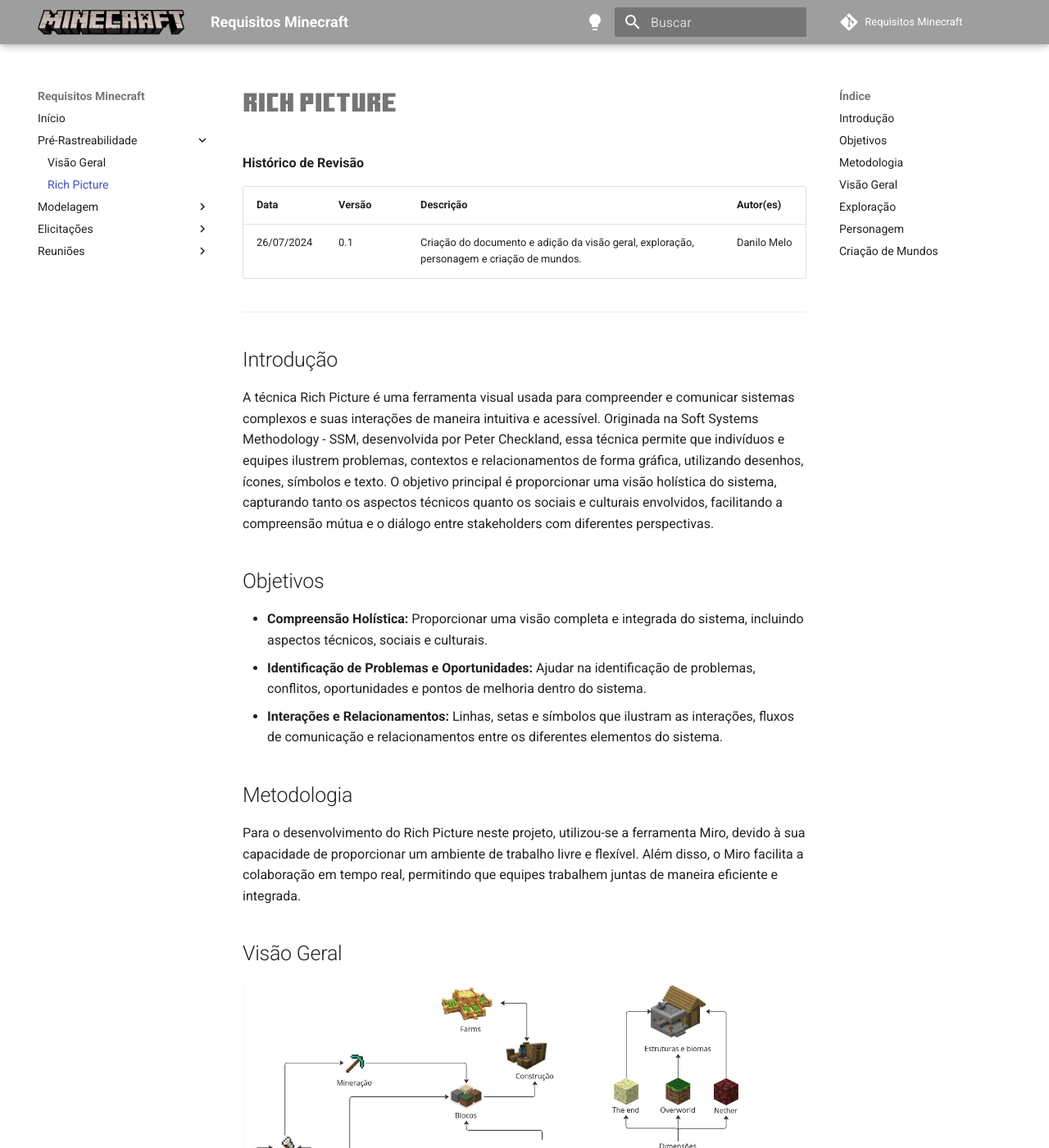
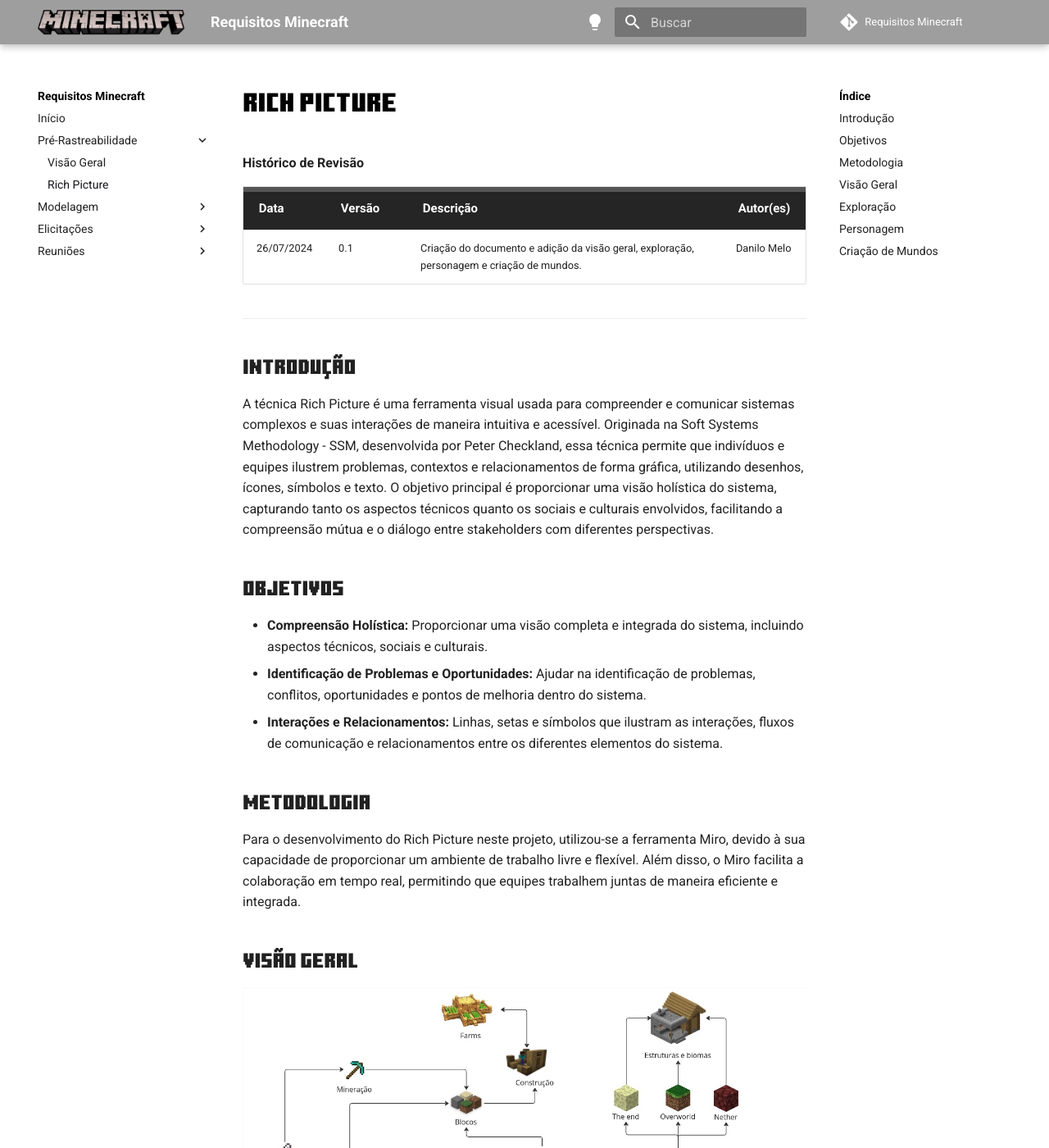
Before and after one commit to reqMinecraft2024/Requisitos-Minecraft, an MkDocs documentation site: the page built from docs/pre-rastreabilidade/Rich Picture.md, in a window 1280 px wide and 1400 px high. Shown: the whole window at 82% size. Built offline with MkDocs 1.6.1 and Material for MkDocs 9.7.7, drawn with Linux system fonts in a browser that asks for light colours; some web fonts are replaced; comment, search, counter and statistics services are not loaded; grey boxes are pictures that could not be loaded.

Commit message:
atualizações no css

```diff
--- a/docs/assets/css/style.css
+++ b/docs/assets/css/style.css
@@ -3,7 +3,7 @@
     src: url('../fonts/minecraft-ten.ttf') format('truetype');
 }
 
-h1 {
+h1, h2 {
     font-family: 'Minecraft-ten', sans-serif;
 }
 
@@ -47,3 +47,104 @@ header, footer {background: url(https://www.minecraft.net/content/dam/minecraft/
 .md-logo img{
     height: 30px!important;
 }
+
+thead{
+    border-style: none;
+    box-shadow: inset 0px 0px 0 #111, inset 0px 6px 0 #555;
+    font-size: .75rem;
+    background: #252525;
+    color: #fff;
+}
+
+:root, [data-md-color-scheme=default] {
+    --md-hue: 225deg;
+    --md-default-fg-color: #000000de;
+    --md-default-fg-color--light: #000000;
+    --md-default-fg-color--lighter: #00000052;
+    --md-default-fg-color--lightest: #00000012;
+    --md-default-bg-color: #fff;
+    --md-default-bg-color--light: #ffffffb3;
+    --md-default-bg-color--lighter: #ffffff4d;
+    --md-default-bg-color--lightest: #ffffff1f;
+    --md-code-fg-color: #36464e;
+    --md-code-bg-color: #f5f5f5;
+    --md-code-hl-color: #4287ff;
+    --md-code-hl-color--light: #4287ff1a;
+    --md-code-hl-number-color: #d52a2a;
+    --md-code-hl-special-color: #db1457;
+    --md-code-hl-function-color: #a846b9;
+    --md-code-hl-constant-color: #6e59d9;
+    --md-code-hl-keyword-color: #3f6ec6;
+    --md-code-hl-string-color: #1c7d4d;
+    --md-code-hl-name-color: var(--md-code-fg-color);
+    --md-code-hl-operator-color: var(--md-default-fg-color--light);
+    --md-code-hl-punctuation-color: var(--md-default-fg-color--light);
+    --md-code-hl-comment-color: var(--md-default-fg-color--light);
+    --md-code-hl-generic-color: var(--md-default-fg-color--light);
+    --md-code-hl-variable-color: var(--md-default-fg-color--light);
+    --md-typeset-color: var(--md-default-fg-color);
+    --md-typeset-a-color: var(--md-primary-fg-color);
+    --md-typeset-del-color: #f5503d26;
+    --md-typeset-ins-color: #0bd57026;
+    --md-typeset-kbd-color: #fafafa;
+    --md-typeset-kbd-accent-color: #fff;
+    --md-typeset-kbd-border-color: #b8b8b8;
+    --md-typeset-mark-color: #ffff0080;
+    --md-typeset-table-color: #0000001f;
+    --md-typeset-table-color--light: rgba(0, 0, 0, .035);
+    --md-admonition-fg-color: var(--md-default-fg-color);
+    --md-admonition-bg-color: var(--md-default-bg-color);
+    --md-warning-fg-color: #000000de;
+    --md-warning-bg-color: #ff9;
+    --md-footer-fg-color: #fff;
+    --md-footer-fg-color--light: #ffffffb3;
+    --md-footer-fg-color--lighter: #ffffff73;
+    --md-footer-bg-color: #000000de;
+    --md-footer-bg-color--dark: #00000052;
+    --md-shadow-z1: 0 0.2rem 0.5rem #0000000d, 0 0 0.05rem #0000001a;
+    --md-shadow-z2: 0 0.2rem 0.5rem #0000001a, 0 0 0.05rem #00000040;
+    --md-shadow-z3: 0 0.2rem 0.5rem #0003, 0 0 0.05rem #00000059;
+}
+
+[data-md-color-scheme=slate] {
+    --md-default-fg-color: hsla(var(--md-hue), 15%, 90%, 0.82);
+    --md-default-fg-color--light: #fff;
+    --md-default-fg-color--lighter: hsla(var(--md-hue), 15%, 90%, 0.32);
+    --md-default-fg-color--lightest: hsla(var(--md-hue), 15%, 90%, 0.12);
+    --md-default-bg-color: hsla(var(--md-hue), 15%, 14%, 1);
+    --md-default-bg-color--light: hsla(var(--md-hue), 15%, 14%, 0.54);
+    --md-default-bg-color--lighter: hsla(var(--md-hue), 15%, 14%, 0.26);
+    --md-default-bg-color--lightest: hsla(var(--md-hue), 15%, 14%, 0.07);
+    --md-code-fg-color: hsla(var(--md-hue), 18%, 86%, 0.82);
+    --md-code-bg-color: hsla(var(--md-hue), 15%, 18%, 1);
+    --md-code-hl-color: #2977ff;
+    --md-code-hl-color--light: #2977ff1a;
+    --md-code-hl-number-color: #e6695b;
+    --md-code-hl-special-color: #f06090;
+    --md-code-hl-function-color: #c973d9;
+    --md-code-hl-constant-color: #9383e2;
+    --md-code-hl-keyword-color: #6791e0;
+    --md-code-hl-string-color: #2fb170;
+    --md-code-hl-name-color: var(--md-code-fg-color);
+    --md-code-hl-operator-color: var(--md-default-fg-color--light);
+    --md-code-hl-punctuation-color: var(--md-default-fg-color--light);
+    --md-code-hl-comment-color: var(--md-default-fg-color--light);
+    --md-code-hl-generic-color: var(--md-default-fg-color--light);
+    --md-code-hl-variable-color: var(--md-default-fg-color--light);
+    --md-typeset-color: var(--md-default-fg-color);
+    --md-typeset-a-color: var(--md-primary-fg-color);
+    --md-typeset-kbd-color: hsla(var(--md-hue), 15%, 90%, 0.12);
+    --md-typeset-kbd-accent-color: hsla(var(--md-hue), 15%, 90%, 0.2);
+    --md-typeset-kbd-border-color: hsla(var(--md-hue), 15%, 14%, 1);
+    --md-typeset-mark-color: #4287ff4d;
+    --md-typeset-table-color: hsla(var(--md-hue), 15%, 95%, 0.12);
+    --md-typeset-table-color--light: hsla(var(--md-hue), 15%, 95%, 0.035);
+    --md-admonition-fg-color: var(--md-default-fg-color);
+    --md-admonition-bg-color: var(--md-default-bg-color);
+    --md-footer-bg-color: hsla(var(--md-hue), 15%, 10%, 0.87);
+    --md-footer-bg-color--dark: hsla(var(--md-hue), 15%, 8%, 1);
+    --md-shadow-z1: 0 0.2rem 0.5rem #0000000d, 0 0 0.05rem #0000001a;
+    --md-shadow-z2: 0 0.2rem 0.5rem #00000040, 0 0 0.05rem #00000040;
+    --md-shadow-z3: 0 0.2rem 0.5rem #0006, 0 0 0.05rem #00000059;
+    color-scheme: dark;
+}
```
